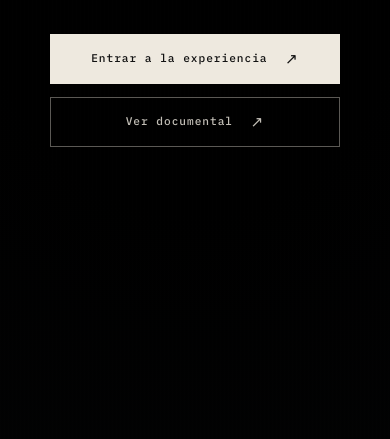
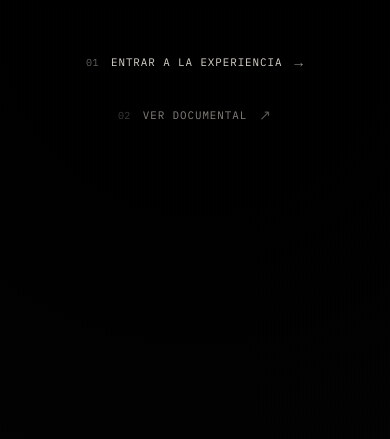
Before and after one commit to TheIns07/atb, an Astro site: page / in a window 390 px wide. Shown: the part 404-843 px from the top of the page. Built offline with nearby package versions, Linux system fonts and the light colour scheme; Astro itself is replaced by a stand-in of ours; a web font is replaced by a local one.

Commit message:
fix in buttons

```diff
--- a/src/components/VaporwaveHeroSimple.astro
+++ b/src/components/VaporwaveHeroSimple.astro
@@ -35,18 +35,21 @@ const documentaryUrl =
         LA HISTORIA NO CONTADA
       </p>
 
-      <!-- BOTONES -->
+      <!-- NAVEGACIÓN EDITORIAL -->
 
-      <div class="landing-actions">
+      <nav class="landing-actions" aria-label="Explorar Vaporwave">
 
         <a
           href={experienceUrl}
           data-astro-prefetch="false"
           class="landing-button landing-button--primary"
         >
-          <span>Entrar a la experiencia</span>
-          <span class="button-arrow" aria-hidden="true">↗</span>
+          <span class="action-index" aria-hidden="true">01</span>
+          <span class="action-label">Entrar a la experiencia</span>
+          <span class="action-arrow" aria-hidden="true">→</span>
         </a>
+
+        <span class="action-divider" aria-hidden="true"></span>
 
         <a
           href={documentaryUrl}
@@ -54,11 +57,12 @@ const documentaryUrl =
           target="_blank"
           rel="noopener noreferrer"
         >
-          <span>Ver documental</span>
-          <span class="button-arrow" aria-hidden="true">↗</span>
+          <span class="action-index" aria-hidden="true">02</span>
+          <span class="action-label">Ver documental</span>
+          <span class="action-arrow" aria-hidden="true">↗</span>
         </a>
 
-      </div>
+      </nav>
 
     </div>
   </div>
@@ -173,7 +177,6 @@ const documentaryUrl =
 
   .vaporwave-landing {
     position: absolute;
-
     z-index: 20;
     inset: 0;
 
@@ -254,7 +257,7 @@ const documentaryUrl =
   }
 
   /* ============================================================
-     ACTIONS
+     EDITORIAL NAVIGATION
   ============================================================ */
 
   .landing-actions {
@@ -263,141 +266,185 @@ const documentaryUrl =
     justify-content: center;
     align-items: center;
 
-    flex-direction: row;
-    flex-wrap: wrap;
-
-    gap: 0.85rem;
+    gap: 1.8rem;
 
     margin-top: 3.5rem;
   }
 
   /* ============================================================
-     BUTTON BASE
+     NAVIGATION LINKS
   ============================================================ */
 
   .landing-button {
     position: relative;
 
     display: inline-flex;
-
     align-items: center;
     justify-content: center;
 
-    gap: 1.1rem;
+    gap: 0.8rem;
 
-    min-height: 52px;
+    min-height: 44px;
+    padding: 0.65rem 0;
 
-    padding:
-      0.95rem
-      1.65rem;
-
-    border:
-      1px solid transparent;
-
-    border-radius: 0;
+    border: none;
+    background: transparent;
 
     font-family:
       "IBM Plex Mono",
       monospace;
 
     font-size: 0.72rem;
-    font-weight: 500;
+    font-weight: 400;
 
-    line-height: 1.4;
+    line-height: 1.5;
     letter-spacing: 0.085em;
 
+    text-transform: uppercase;
     text-decoration: none;
     white-space: nowrap;
 
     cursor: pointer;
 
     transition:
-      background-color 250ms ease,
-      border-color 250ms ease,
-      color 250ms ease,
-      transform 250ms ease,
-      box-shadow 250ms ease;
+      color 300ms ease;
   }
 
   /* ============================================================
-     PRIMARY BUTTON
+     PRIMARY LINK
   ============================================================ */
 
   .landing-button--primary {
-    background: #eee9df;
-
-    color: #111111;
-
-    border-color: #eee9df;
-  }
-
-  .landing-button--primary:hover {
-    background: #ffffff;
-
-    border-color: #ffffff;
-    color: #000000;
-
-    transform: translateY(-2px);
-
-    box-shadow:
-      0 6px 28px
-      rgba(238, 233, 223, 0.12);
+    color: rgba(240, 236, 227, 0.9);
   }
 
   /* ============================================================
-     SECONDARY BUTTON
+     SECONDARY LINK
   ============================================================ */
 
   .landing-button--secondary {
-    background: transparent;
-
-    color:
-      rgba(238, 233, 223, 0.82);
-
-    border-color:
-      rgba(238, 233, 223, 0.38);
-  }
-
-  .landing-button--secondary:hover {
-    background:
-      rgba(238, 233, 223, 0.07);
-
-    color: #ffffff;
-
-    border-color:
-      rgba(238, 233, 223, 0.85);
-
-    transform: translateY(-2px);
+    color: rgba(240, 236, 227, 0.55);
   }
 
   /* ============================================================
-     BUTTON ARROWS
+     INDEX NUMBERS
   ============================================================ */
 
-  .button-arrow {
-    display: inline-block;
+  .action-index {
+    font-size: 0.63rem;
+    font-weight: 400;
 
-    font-size: 0.95rem;
-    line-height: 1;
+    letter-spacing: 0.04em;
+
+    opacity: 0.45;
 
     transition:
-      transform 250ms ease;
-  }
-
-  .landing-button:hover .button-arrow {
-    transform:
-      translate(2px, -2px);
+      opacity 300ms ease;
   }
 
   /* ============================================================
-     FOCUS
+     LABELS
+  ============================================================ */
+
+  .action-label {
+    display: inline-block;
+    position: relative;
+  }
+
+  .action-label::after {
+    content: "";
+
+    position: absolute;
+
+    left: 0;
+    bottom: -5px;
+
+    width: 100%;
+    height: 1px;
+
+    background: currentColor;
+
+    opacity: 0.8;
+
+    transform: scaleX(0);
+    transform-origin: left center;
+
+    transition:
+      transform 350ms ease;
+  }
+
+  /* ============================================================
+     ARROWS
+  ============================================================ */
+
+  .action-arrow {
+    display: inline-block;
+
+    font-size: 0.9rem;
+    line-height: 1;
+
+    opacity: 0.65;
+
+    transition:
+      transform 300ms ease,
+      opacity 300ms ease;
+  }
+
+  /* ============================================================
+     DIVIDER
+  ============================================================ */
+
+  .action-divider {
+    display: block;
+
+    width: 1px;
+    height: 18px;
+
+    flex-shrink: 0;
+
+    background:
+      rgba(240, 236, 227, 0.22);
+  }
+
+  /* ============================================================
+     HOVER
+  ============================================================ */
+
+  .landing-button:hover {
+    color: #ffffff;
+  }
+
+  .landing-button:hover .action-index {
+    opacity: 0.75;
+  }
+
+  .landing-button:hover .action-label::after {
+    transform: scaleX(1);
+  }
+
+  .landing-button:hover .action-arrow {
+    opacity: 1;
+
+    transform: translateX(3px);
+  }
+
+  .landing-button--secondary:hover .action-arrow {
+    transform: translate(2px, -2px);
+  }
+
+  /* ============================================================
+     KEYBOARD FOCUS
   ============================================================ */
 
   .landing-button:focus-visible {
-    outline:
-      2px solid #ffffff;
+    color: #ffffff;
 
-    outline-offset: 4px;
+    outline: 1px solid rgba(240, 236, 227, 0.7);
+    outline-offset: 6px;
+  }
+
+  .landing-button:focus-visible .action-label::after {
+    transform: scaleX(1);
   }
 
   /* ============================================================
@@ -442,24 +489,23 @@ const documentaryUrl =
     }
 
     .landing-actions {
-      margin-top: 2.8rem;
+      margin-top: 3rem;
 
       flex-direction: column;
-      flex-wrap: nowrap;
 
-      gap: 0.8rem;
+      gap: 0.3rem;
     }
 
     .landing-button {
-      width: min(100%, 290px);
+      min-height: 48px;
 
-      min-height: 50px;
+      font-size: 0.68rem;
 
-      padding:
-        0.9rem
-        1.25rem;
+      gap: 0.75rem;
+    }
 
-      font-size: 0.7rem;
+    .action-divider {
+      display: none;
     }
 
   }
@@ -478,6 +524,10 @@ const documentaryUrl =
         );
     }
 
+    .landing-actions {
+      margin-top: 2.6rem;
+    }
+
   }
 
   /* ============================================================
@@ -488,13 +538,10 @@ const documentaryUrl =
 
     .landing-button,
     .landing-title,
-    .button-arrow {
-      transition-duration:
-        0.01ms !important;
-    }
-
-    .landing-button:hover {
-      transform: none;
+    .action-index,
+    .action-label::after,
+    .action-arrow {
+      transition: none !important;
     }
 
     .screen-noise {
```
